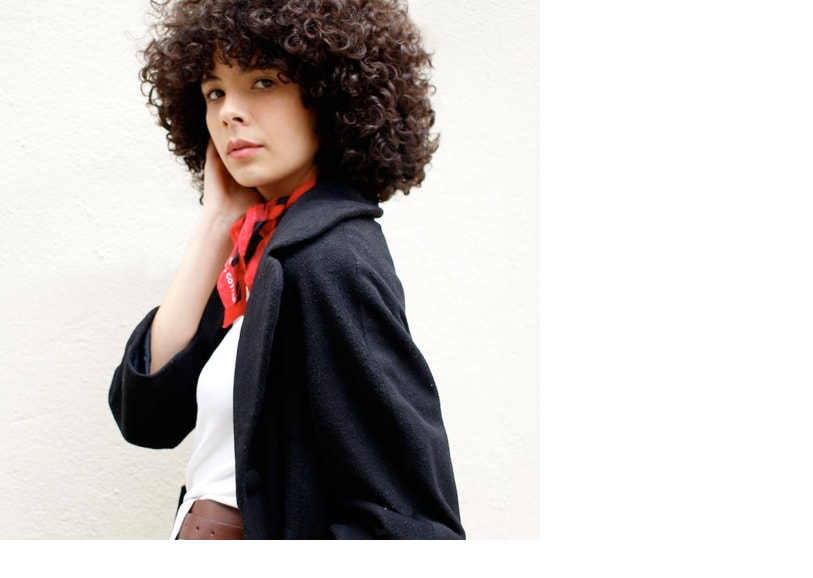
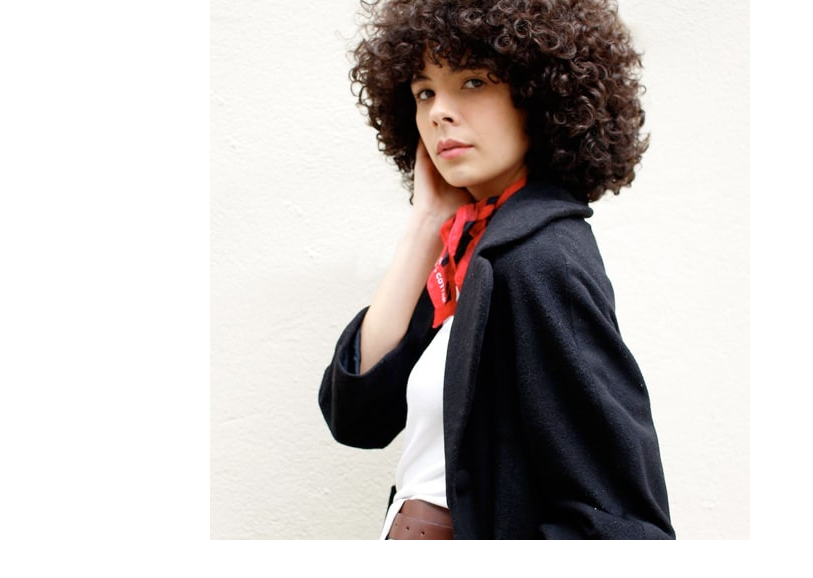
Before and after one commit to SebastianLaka/coding-bootcamp-testimonials-slider-master, a Vue app: page / in a window 1280 px wide. Shown: the top 578 px of the page, without its empty margins (0-813 px from the left). Built offline with nearby package versions, Linux system fonts and the light colour scheme.

Commit message:
Checked work of scss as global styles via work with defined styles

```diff
--- a/src/App.vue
+++ b/src/App.vue
@@ -1,6 +1,6 @@
 <script setup>
-import fontsComponent from './components/fonts-component.vue'
-import imageComponent from './components/image-component.vue'
+import fontsComponent from './components/fonts-component.vue';
+import imageComponent from './components/image-component.vue';
 </script>
 
 <template>
--- /dev/null
+++ b/src/assets/scss/mixins/app-mixins.scss
@@ -0,0 +1 @@
+@forward "./_flex-mixin.scss";
--- a/src/assets/scss/responsive-styles/_hd-devs.scss
+++ b/src/assets/scss/responsive-styles/_hd-devs.scss
@@ -1,6 +1,6 @@
 @use '../basic-styles/basic-app-styles.scss' as *;
 @use './_breakpoints.scss' as *;
-@use '../mixins/_test.scss' as *;
+@use '../mixins/app-mixins.scss' as *;
 @media (min-width: $breakpoint-large-screen) {
   body {
     .root {
--- a/src/assets/scss/responsive-styles/_large-devs.scss
+++ b/src/assets/scss/responsive-styles/_large-devs.scss
@@ -1,6 +1,6 @@
 @use '../basic-styles/basic-app-styles.scss' as *;
 @use './_breakpoints.scss' as *;
-@use '../mixins/_test.scss' as *;
+@use '../mixins/app-mixins.scss' as *;
 @media (min-width: $breakpoint-desktop) {
   body {
     .root {
--- a/src/assets/scss/responsive-styles/_medium-devs.scss
+++ b/src/assets/scss/responsive-styles/_medium-devs.scss
@@ -1,6 +1,6 @@
 @use '../basic-styles/basic-app-styles.scss' as *;
 @use './_breakpoints.scss' as *;
-@use '../mixins/_test.scss' as *;
+@use '../mixins/app-mixins.scss' as *;
 @media (min-width: $breakpoint-tablet) {
   body {
     .root {
--- a/src/assets/scss/responsive-styles/_small-devs.scss
+++ b/src/assets/scss/responsive-styles/_small-devs.scss
@@ -1,8 +1,13 @@
 @use '../basic-styles/basic-app-styles.scss' as *;
 @use './_breakpoints.scss' as *;
-@use '../mixins/_test.scss' as *;
+@use '../mixins/app-mixins.scss' as *;
 @media (min-width: $breakpoint-small) {
   body {
     min-height: 100svh;
+    div{
+      width: 75%;
+      @include flex-center;
+
+    }
   }
 }
--- a/src/components/image-component.vue
+++ b/src/components/image-component.vue
@@ -1,8 +1,8 @@
 <template>
-<div>
-    <img src="./icons/image-tanya.jpg" alt="Tanya image">
-</div>
+  <div>
+    <img src="./icons/image-tanya.jpg" alt="Tanya image" />
+  </div>
 </template>
 <script>
-export default{}
+export default {}
 </script>
--- a/vite.config.js
+++ b/vite.config.js
@@ -24,7 +24,7 @@
       scss: {
         additionalData: `
         @use "@/assets/scss/basic-styles/basic-app-styles.scss" as *;
-        @use "@/assets/scss/mixins/_test.scss" as *;
+        @use "@/assets/scss/mixins/app-mixins.scss" as *;
         @use "@/assets/scss/responsive-styles/media-queries.scss" as *;
         `,
       }
```
Also changed, not shown: src/assets/scss/mixins/_flex-mixin.scss (renamed from src/assets/scss/mixins/_test.scss).
